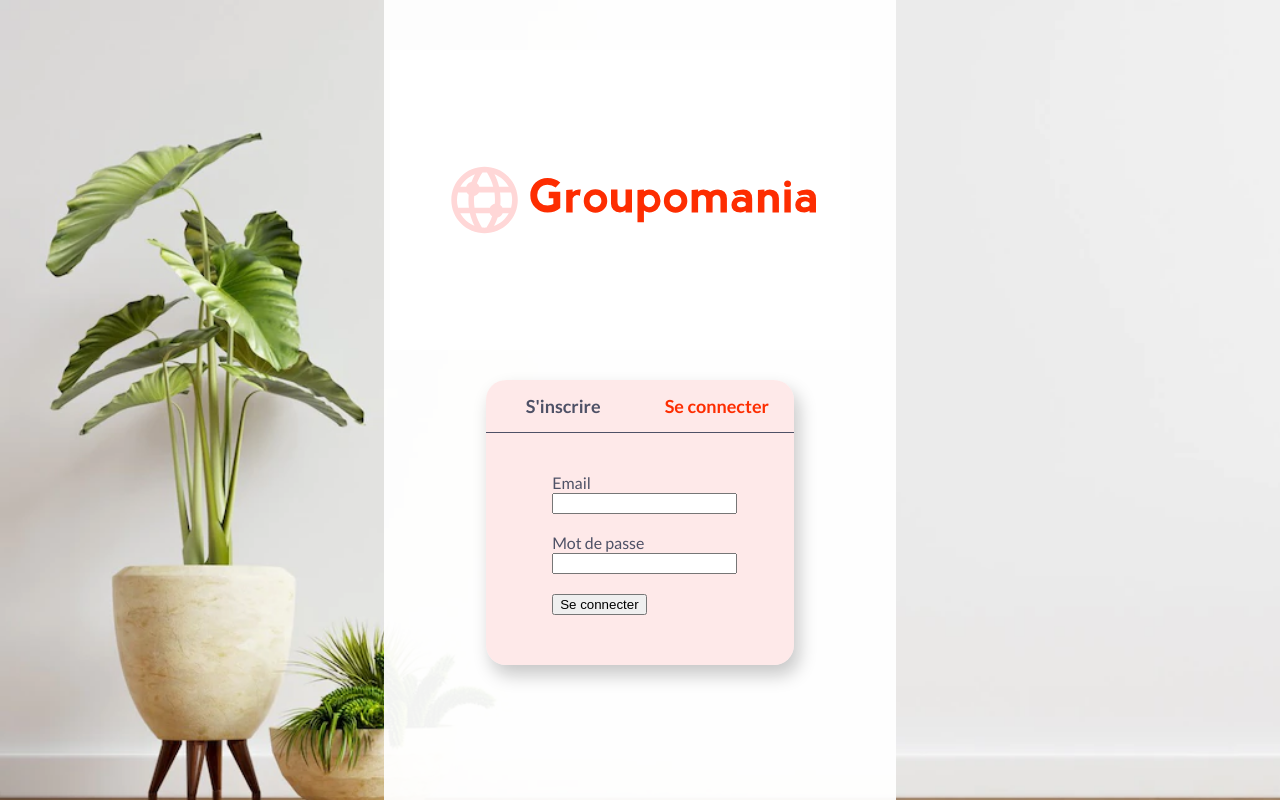
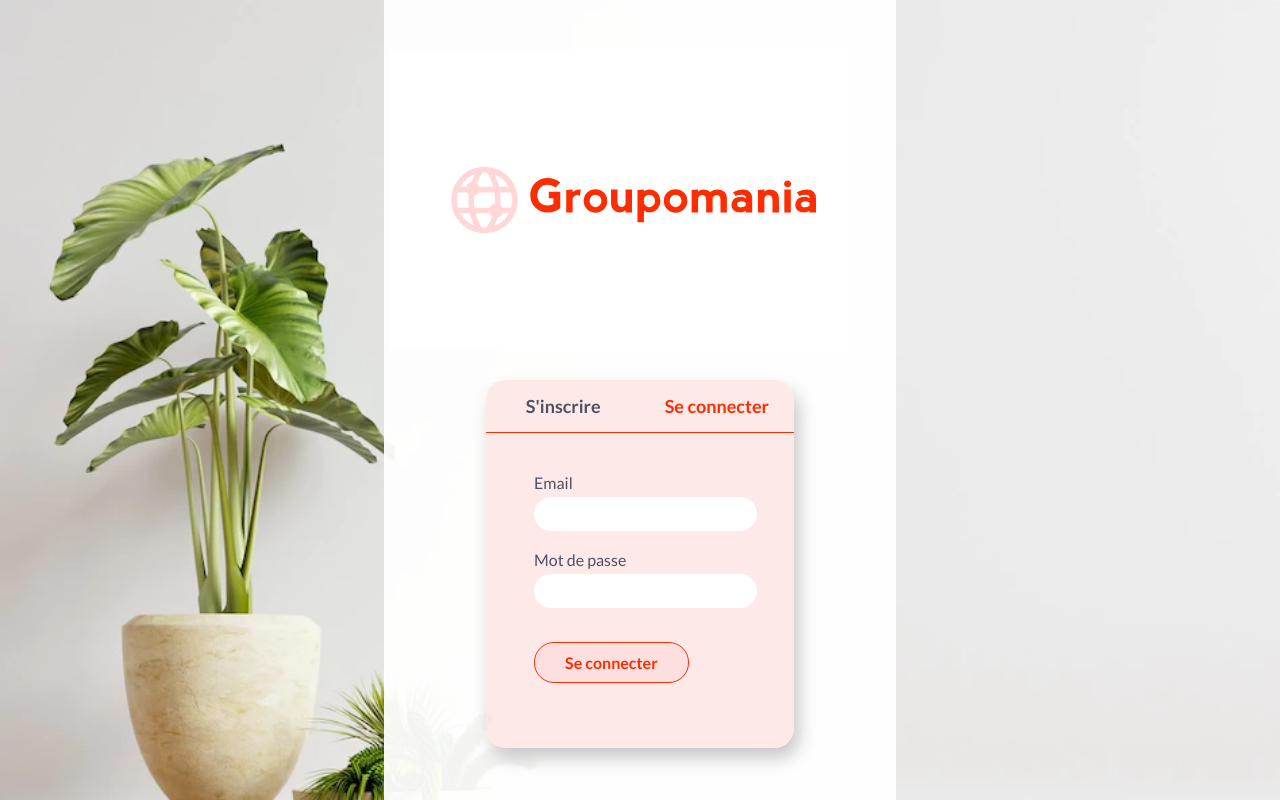
Before and after one commit to sofrdr/P7-Groupomania, a React (Create React App) app in the folder client/: page / in a window 1280 px wide. Shown: the top 800 px of the page. Built offline with nearby package versions, Linux system fonts and the light colour scheme.

Commit message:
Correction bug fonction likePost

```diff
--- a/client/src/components/Header/Header.scss
+++ b/client/src/components/Header/Header.scss
@@ -6,6 +6,7 @@
     font-family: 'Lato', sans-serif;
     background-color: white;
     box-shadow: 0 2px 5px 5px #f2f2f2;
+
 
     &--logo{
         width: 310px;
--- a/client/src/components/Post/Card/Card.js
+++ b/client/src/components/Post/Card/Card.js
@@ -1,10 +1,10 @@
-import React, { useEffect, useState } from "react";
-import { likePost, getUserInfos } from "../../../services/api";
+import React, {  useState } from "react";
+import { likePost } from "../../../services/api";
 import "./Card.scss";
 
 import { FontAwesomeIcon } from "@fortawesome/react-fontawesome";
 import { faHeart, faComment } from '@fortawesome/free-regular-svg-icons';
-import { faEllipsis } from '@fortawesome/free-solid-svg-icons';
+import { faEllipsis, faIls } from '@fortawesome/free-solid-svg-icons';
 
 
 
@@ -14,24 +14,26 @@
 
     const [showModal, setShowModal] = useState(false)
 
-    const [user, setUser] = useState("")
-    const [like, setLike] = useState(0)
+
+
 
     const postId = props.id
     const usersLike = props.usersLiked
-    console.log(usersLike)
+    const userId = props.user
+
+    // Si l'utilisateur aime déjà le post alors like = 1 sinon like = 0
+    let like;
+    if(usersLike.includes(userId)){
+        like = 1;
+    }else{
+        like = 0;
+    }
 
 
-    useEffect(() => {
-        const data = getUserInfos();
-        setUser(data)
-
-    }, [])
-
-    console.log(user)
-
+    // Au clic, si la valeur de like était 0 elle passe à 1 (l'utilisateur ajoute un like)
+    // si la valeur de like était à 1 elle passe à 0 (l'utilisateur retire son like)
      const handleLike =  async () => {
-        like === 0 ? setLike(1) : setLike(0);
+        like === 0 ? like = 1 : like = 0;
         console.log({like: like, id: postId})
         try{
             await likePost({like : like}, postId)
--- a/client/src/components/Post/Card/Card.scss
+++ b/client/src/components/Post/Card/Card.scss
@@ -1,3 +1,5 @@
+@import '../../../style/utils/variables.scss';
+
 .card {
 
     background-color: white;
@@ -5,7 +7,7 @@
     width: 38%;
     border-radius: 20px;
     padding: 10px 0;
-    margin-top: 30px;
+    margin-top: 17px;
 
 
 
@@ -65,3 +67,10 @@
     cursor: pointer;
     font-size: large;
 }
+
+.heart-filled{
+    background: linear-gradient(to bottom, $color-primary, $color-secondary);
+    background-clip: content-box;
+
+
+}
--- a/client/src/components/Post/CreatePost.js
+++ b/client/src/components/Post/CreatePost.js
@@ -1,4 +1,4 @@
-import React, { useEffect, useState } from "react";
+import React, {  useState } from "react";
 import { addPost } from "../../services/api";
 import "./CreatePost.scss"
 
@@ -10,14 +10,14 @@
 
     const handleSubmit = async (e) => {
         e.preventDefault();
-        const formData = new FormData();
-        formData.append('message', message);
-        formData.append('picture', img)
+        const myForm = document.getElementById('form-addpost')
+        const formData = new FormData(myForm);
+
 
 
 
         try {
-            const data = await addPost(formData)
+            await addPost(formData)
             for (let key of formData.entries()) {
                 console.log(key[1])
             }
@@ -32,7 +32,7 @@
 
     return (
         <div className="card addpost">
-            <form method="post" onSubmit={handleSubmit}>
+            <form method="post" onSubmit={handleSubmit} id="form-addpost">
                 <input
                     className="message-field"
                     type="text"
@@ -51,6 +51,7 @@
                     id="file"
                     name="file"
                     onChange={(e) => setImg(e.target.files[0])}
+                    value={img}
                 />
 
                 <br />
--- a/client/src/components/Post/Posts.js
+++ b/client/src/components/Post/Posts.js
@@ -1,15 +1,15 @@
 import React, { useEffect, useState } from "react";
 import Card from "./Card/Card"
-import { getPosts, getUserInfos } from "../../services/api";
+import { getPosts } from "../../services/api";
 import Comment from "./Comment/Comment";
 
 
-const Posts = () => {
+const Posts = (props) => {
 
 
     const [allPosts, setAllPosts] = useState([])
     const [showAllComments, setShowAllComments] = useState(false)
-    const [user, setUser] = useState("")
+
 
     // Appel API pour récupérer les posts et mise à jour du state
     useEffect(() => {
@@ -23,14 +23,8 @@
     }, [])
 
 
-    // On récupère les infos de l'utilisateur (email, id, pseudo)
-    useEffect(() => {
-        const data = getUserInfos();
-        setUser(data)
-
-    }, [])
-
-    console.log(user)
+   const user = props.user
+   console.log(user)
 
 
     const posts = allPosts.map((post) => {
@@ -74,7 +68,7 @@
                 <Card
                     key={post.id}
                     id = {post.id}
-                    userPseudo = {user.pseudo}
+                    user= {user.id}
                     author={post.author}
                     date={post.date}
                     message={post.message}
--- a/client/src/components/connection/Log.scss
+++ b/client/src/components/connection/Log.scss
@@ -27,6 +27,18 @@
     padding-bottom: 50px;
     box-shadow: 5px 10px 18px #c7c7c7;
 
+    &-input{
+        border-radius: $radius;
+        outline: none;
+        border: none;
+        padding: 8px;
+        margin-top: 5px;
+        color: $color-tertiary;
+        font-size: 16px;
+
+
+    }
+
     &-selectors {
         padding-left: 0;
         margin-top: 0;
@@ -34,7 +46,7 @@
         display: flex;
         width: 100%;
         list-style: none;
-        border-bottom: 1px solid $color-tertiary;
+        border-bottom: 1px solid $color-primary;
 
         &-items {
             padding: 15px 0;
@@ -56,3 +68,7 @@
         }
     }
 }
+
+.btn-log{
+    border: 1px solid;
+}
--- a/client/src/components/connection/SignIn.js
+++ b/client/src/components/connection/SignIn.js
@@ -57,7 +57,7 @@
 
     return (
         <div>
-            <form onSubmit={handleSignIn} id="form-signin">
+            <form onSubmit={handleSignIn} id="form-signin" >
                 <label htmlFor="email">Email</label>
                 <br />
                 <input
@@ -67,6 +67,7 @@
                     // On enregistre la nouvelle valeur de la variable email à chaque modification du champ
                     onChange={handleChange}
                     value={formData.email}
+                    className="form-input"
                 />
 
                 <br />
@@ -80,10 +81,11 @@
                     // On enregistre la nouvelle valeur de la variable password à chaque modification du champ
                     onChange={handleChange}
                     value={formData.password}
+                    className="form-input"
                 />
                 <br />
                 <br />
-                <input type="submit" value="Se connecter" />
+                <input type="submit" value="Se connecter" className="btn btn-log"/>
                 <div>{errorMsg}</div>
             </form>
         </div>
--- a/client/src/components/connection/SignUp.js
+++ b/client/src/components/connection/SignUp.js
@@ -66,6 +66,7 @@
                         // On enregistre la nouvelle valeur de la variable email à chaque modification du champ
                         onChange={handleChange}
                         value={formData.email}
+                        className="form-input"
                     />
 
                     <br />
@@ -80,6 +81,7 @@
                         // On enregistre la nouvelle valeur de la variable email à chaque modification du champ
                         onChange={handleChange}
                         value={formData.pseudo}
+                        className="form-input"
                     />
                     <br />
                     <br />
@@ -92,10 +94,11 @@
                         // On enregistre la nouvelle valeur de la variable password à chaque modification du champ
                         onChange={handleChange}
                         value={formData.password}
+                        className="form-input"
                     />
                     <br />
                     <br />
-                    <input type="submit" value="Créer un compte" />
+                    <input type="submit" value="Créer un compte" className="btn btn-log"/>
                     <div className="signup-error-msg">{errorMsg}</div>
                 </form>)}
 
--- a/client/src/pages/Auth.scss
+++ b/client/src/pages/Auth.scss
@@ -1,4 +1,5 @@
 .auth-container{
     background: url('../assets/plant-background.webp') no-repeat;
     background-size: cover;
+
 }
--- a/client/src/pages/Home.js
+++ b/client/src/pages/Home.js
@@ -16,7 +16,7 @@
 
 }, [])
 
-
+console.log(user.id)
 
     return(
         <div className="home-container">
@@ -26,7 +26,9 @@
             <CreatePost
             user = {user.pseudo}
             />
-            <Posts/>
+            <Posts
+            user = {user}
+            />
 
             </div>
     )
```
Also changed, not shown: 1 other file (tests, documents, lock files or other folders).
